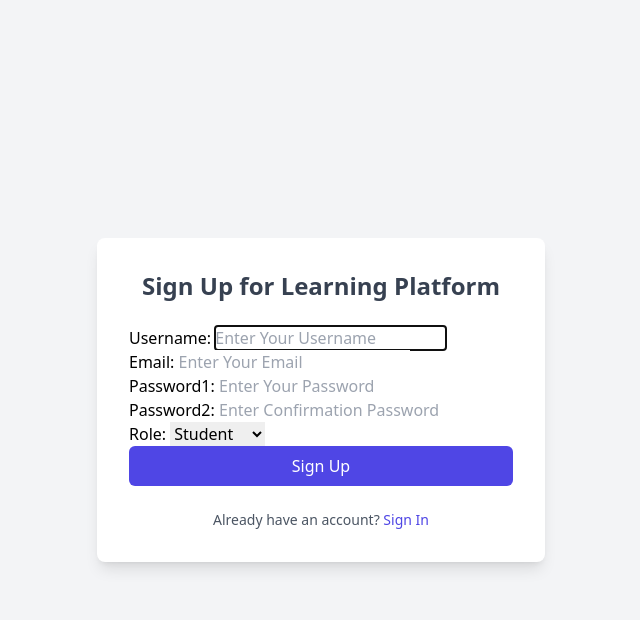
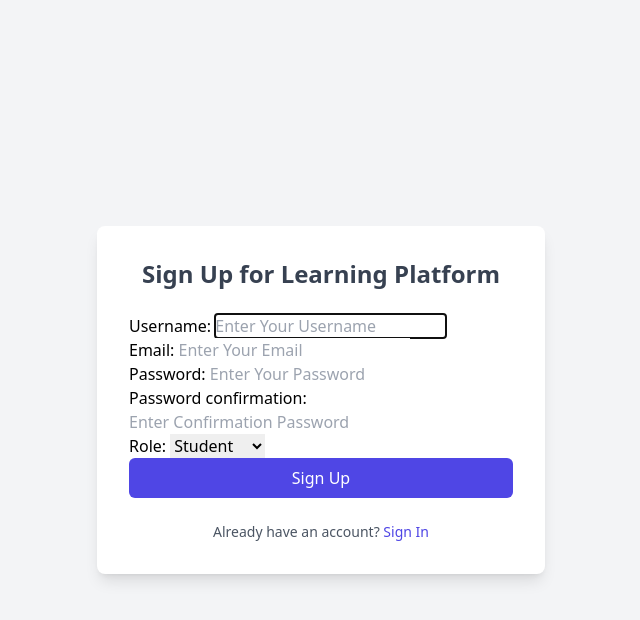
Before and after one commit to kasabian22/Courses_platform, a Django app: page /accounts/sign-up/ in a window 1280 px wide. Shown: the top 620 px of the page, without its empty margins (319-959 px from the left). Run offline with Django 5.2, Linux system fonts and the light colour scheme; some libraries are stand-ins or nearby versions.

Commit message:
improved SignUpForm

```diff
--- a/accounts/forms.py
+++ b/accounts/forms.py
@@ -9,18 +9,37 @@ class SignUpForm(UserCreationForm):
         ('instructor', 'Instructor')
     )
 
-    # the variable name 'username' must be the same as the field item 'username' and so on...
-    username = forms.CharField(widget=forms.TextInput(attrs={'placeholder':'Enter Your Username'}))
-    email = forms.EmailField(widget=forms.EmailInput(attrs={'placeholder':'Enter Your Email'}))
-    password1 = forms.CharField(widget=forms.PasswordInput(attrs={'placeholder':'Enter Your Password'}))
-    password2 = forms.CharField(widget=forms.PasswordInput(attrs={'placeholder':'Enter Confirmation Password'}))
-
+    # the variable name 'email' must be the same as the field item 'email' and so on...
+    email = forms.EmailField(required=True)
     role = forms.ChoiceField(choices=ROLE_CHOICES, required=True)
 
 
     class Meta:
         model = User
-        fields = ['username', 'email', 'password1', 'password2']
+        # we don't add role field because we add only fields that is related to User model, and role added automatially because it's a Declarative Field, but doesn't saved in user model, but saved in UserProfile model that we added before
+        fields = ['username', 'email']
+
+    # validation for repitive emails.
+    def clean_email(self):
+        email = self.cleaned_data.get('email')
+
+        if User.objects.filter(email=email).exists():
+            raise forms.ValidationError("This email is already registered. Please use a different one.")
+
+        return email
+
+    # We add here the placeholders of the fields, and hiding help_text that appers always under fields in default settings.
+    def __init__(self, *args, **kwargs):
+        super().__init__(*args, **kwargs)
+
+        self.fields['username'].widget.attrs['placeholder'] = 'Enter Your Username'
+        self.fields['email'].widget.attrs['placeholder'] = 'Enter Your Email'
+        self.fields['password1'].widget.attrs['placeholder'] = 'Enter Your Password'
+        self.fields['password2'].widget.attrs['placeholder'] = 'Enter Confirmation Password'
+
+        self.fields['username'].help_text = ''
+        self.fields['password1'].help_text = ''
+        self.fields['password2'].help_text = ''
 
     def save(self, commit=True):
         user = super().save(commit=commit)
--- a/accounts/templates/accounts/view_instructor_profile.html
+++ b/accounts/templates/accounts/view_instructor_profile.html
@@ -1,7 +1,7 @@
 {% extends 'base.html' %}
 
 {% block title %}
-        Instructor Profile
+    {{ request.user.username }} Profile
 {% endblock title %}
 
 {% block content %}
--- a/accounts/templates/accounts/view_student_profile.html
+++ b/accounts/templates/accounts/view_student_profile.html
@@ -1,7 +1,7 @@
 {% extends 'base.html' %}
 
 {% block title %}
-        Instructor Profile
+        {{ request.user.username }} Profile
 {% endblock title %}
 
 {% block content %}
--- a/accounts/views.py
+++ b/accounts/views.py
@@ -10,8 +10,8 @@ from django.contrib.auth import update_session_auth_hash
 
 
 def sign_up(request):
-
     if request.method == 'POST':
+        # the handling of the profile and it's role is in forms.py.
         form = SignUpForm(request.POST)
         if form.is_valid():
             user = form.save()
```
